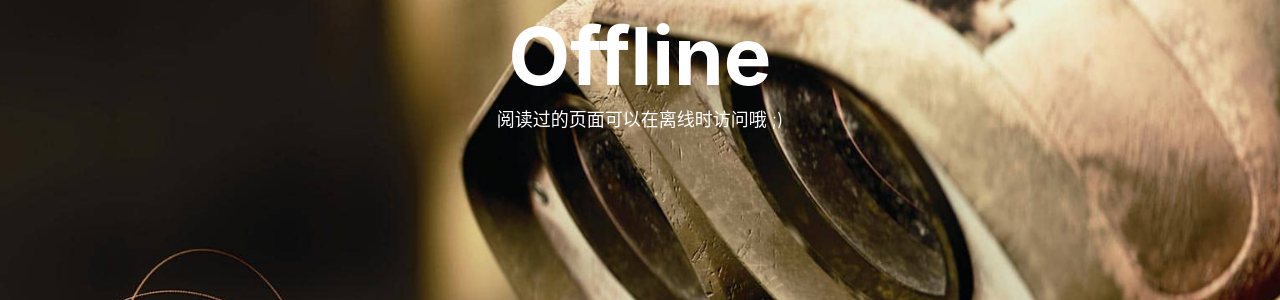
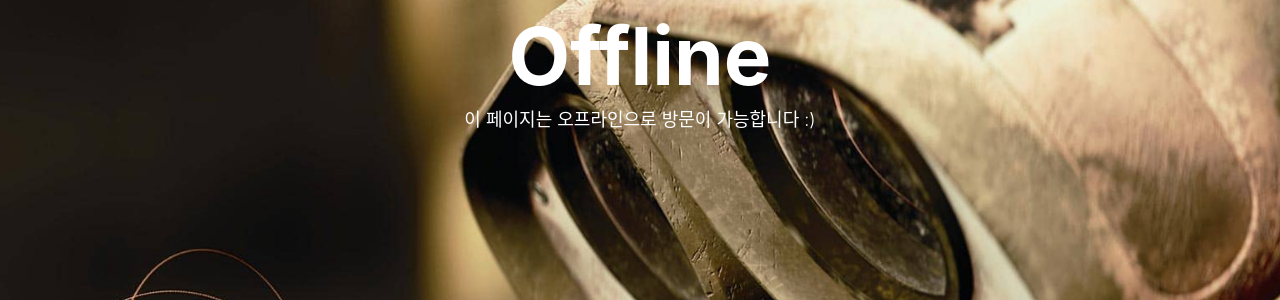
Before and after one commit to girawhale/girawhale.github.io, a Jekyll site: the page built from offline.html, in a window 1280 px wide. Shown: the part 138-438 px from the top of the page. Built offline with Jekyll 4.4.1, drawn with Linux system fonts in a browser that asks for light colours; nearby versions of some CDN libraries; comment, search, counter and statistics services are not loaded.

Commit message:
Update offline.html

```diff
--- a/offline.html
+++ b/offline.html
@@ -2,7 +2,7 @@
 layout: default
 title: Offline
 hide-in-nav: true
-description: "阅读过的页面可以在离线时访问哦 ;)"
+description: "이 페이지는 오프라인으로 방문이 가능합니다 :)"
 header-img: "img/404-bg.jpg"
 permalink: /offline.html
 ---
```
